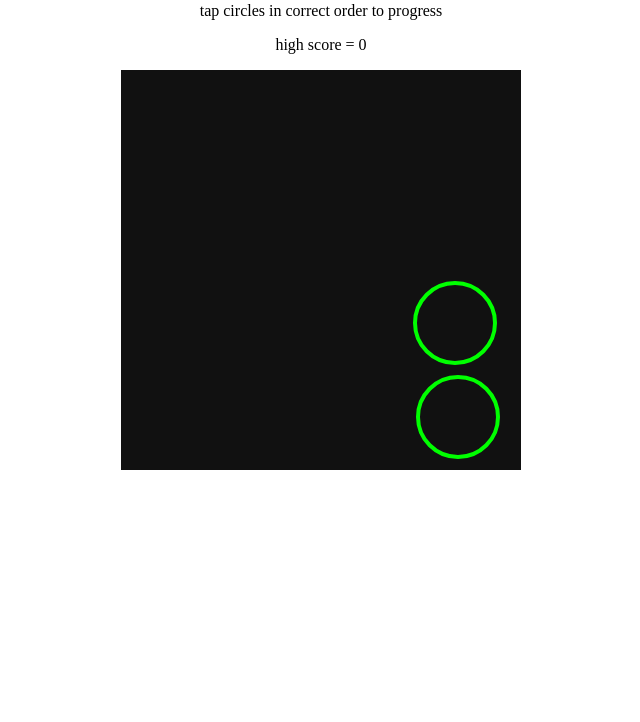
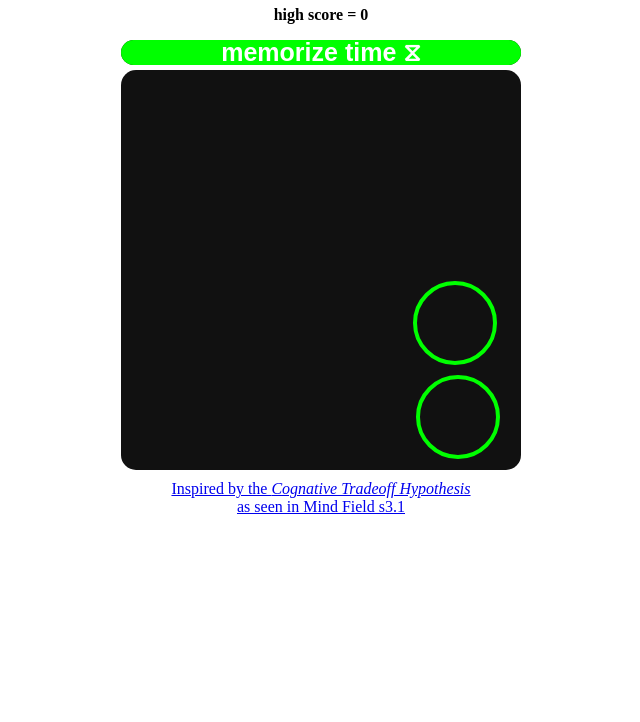
Before and after one commit to zoolu-got-rhythm/tap-circles-in-sequence-memory-game, a website with bundled scripts: page src/index.html in a window 1280 px wide. Shown: the part 78-800 px from the top of the page, without its empty margins (319-959 px from the left). Built offline with nearby package versions, Linux system fonts and the light colour scheme.

Commit message:
added ability to add game state event listeners, and used that functionality to add a memorize 'load' bar visual, also added html markup content/changes

```diff
--- a/src/game.ts
+++ b/src/game.ts
@@ -49,6 +49,7 @@ export class Game{
     nOfHittableCircles: number;
     levelComplete: boolean;
     scoreStorage: ScoreStorage;
+    gameListeners: {(game: Game) : void}[];
 
     constructor(maxMemorizeTime, scoreStorage){
         this.userTapsBuffer = new BufferGeneric(10);
@@ -59,6 +60,7 @@ export class Game{
         this.nOfHittableCircles = 2; // start game with just 2 hittable circles
         this.levelComplete = false;
         this.scoreStorage = scoreStorage;
+        this.gameListeners = [];
     }
 
     init(){
@@ -100,6 +102,12 @@ export class Game{
 
     update(){
         this.draw();
+
+        this.gameListeners.forEach((gameListener) => {
+            gameListener(this);
+        })
+
+
         if(this.gameOver){
             window.alert("GAME OVER! refresh page to try again!");
             return;
@@ -138,7 +146,13 @@ export class Game{
     draw(){
         draw2d(this);
     }
+
+    addGameListener(listener: (game: Game) => void){
+        this.gameListeners.push(listener);
+    }
 }
+
+
 
 
 function draw2d(game: Game){
@@ -151,7 +165,7 @@ function draw2d(game: Game){
         ctx.lineWidth = 4;
         if(game.currentMemorizeTimeElapsed < game.maxMemorizeTime || hittableCircle.isHit){
             ctx.font = '48px arial';
-            ctx.strokeText(i + 1, hittableCircle.coords2d.x, hittableCircle.coords2d.y);
+            ctx.strokeText(i + 1, hittableCircle.coords2d.x, hittableCircle.coords2d.y + 12.5);
         }
 
 
--- a/src/index.html
+++ b/src/index.html
@@ -7,21 +7,50 @@
         canvas{
             background: #111;
             cursor: pointer;
+            display: block;
+            margin: 0 auto;
+        }
+
+        #memorizeTime{
+            /* border-radius: 15px; */
+            margin-bottom: 5px;
         }
 
         *{
             text-align: center;
+            border-radius: 15px;
         }
+
+        h1{
+            margin-top: 25px;
+        }
+
+        footer{
+            margin-top: 10px;
+        }
+
+        #score{
+            font-weight: bold;
+        }
+
+
     </style>
 </head>
 <body>
 
-    <h1> brain/memory game </h1>
-    <p> tap circles in correct order to progress </p>
+    <h1> Monkey Memory Game 🙉 </h1>
+    <!-- <p> tap circles in correct order to progress </p> -->
     <p id="score"> </p>
-    <canvas id="canvas" width="400" height="400">
 
-    </canvas>
+    <canvas id="memorizeTime" width="400" height="25"> </canvas>
+
+    <canvas id="canvas" width="400" height="400"> </canvas>
+
+    <footer>
+        <a href="https://www.youtube.com/watch?v=ktkjUjcZid0&t=3s" target="_blank">
+            Inspired by the <em> Cognative Tradeoff Hypothesis </em> <br /> as seen in Mind Field s3.1
+        </a>
+    </footer>
 
     <script src="../bundle/index.js"></script>
 
--- a/src/index.ts
+++ b/src/index.ts
@@ -8,8 +8,30 @@ var ctx = c.getContext("2d");
 
 export {ctx};
 
+var memorizeC = document.getElementById("memorizeTime");
+// @ts-ignore
+var memorizeCtx = memorizeC.getContext("2d");
+
 const scoreLocalStorage = new ScoreLocalStorage();
 const game = new Game(2500, scoreLocalStorage);
+
+memorizeCtx.textAlign = "center";
+game.addGameListener((game: Game) => {
+    memorizeCtx.clearRect(0,0,10000,10000);
+    memorizeCtx.fillStyle = "lime";
+    const memorizeTimeAsFraction = game.currentMemorizeTimeElapsed / game.maxMemorizeTime;
+    if(game.currentMemorizeTimeElapsed / game.maxMemorizeTime < 1){
+        memorizeCtx.fillRect(0,0, Math.ceil(400 * memorizeTimeAsFraction), 1000);
+    }else{
+        memorizeCtx.fillRect(0,0, Math.ceil(400), 1000);
+    }
+
+    memorizeCtx.font = 'bold 25px arial';
+    memorizeCtx.fillStyle = "white";
+    // memorizeCtx.fo
+    memorizeCtx.fillText("memorize time ⧖", 200, 21);
+
+});
 
 function touchEvent(canvas, e){
     var rect = canvas.getBoundingClientRect();
```
